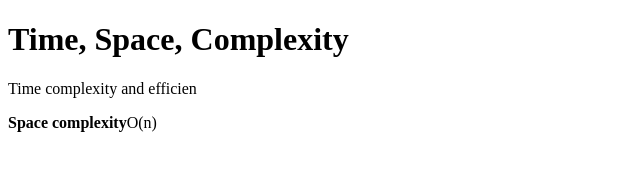
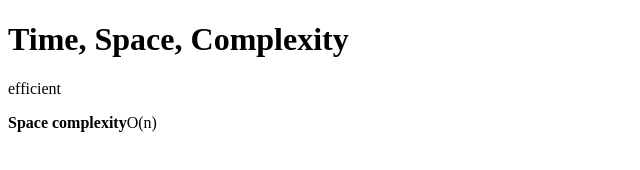
Before and after one commit to acciojob/time-and-space-complexity-RitikRunner, a website: page main.html in a window 1280 px wide. Shown: the whole page, without its empty margins (0-640 px from the left). Drawn offline with Linux system fonts and the light colour scheme.

Commit message:
created a submission

```diff
--- a/main.html
+++ b/main.html
@@ -9,7 +9,7 @@
 <body>
 	<!-- the entire body must be written by student -->
 	<h1> Time, Space, Complexity</h1>
-	<p>Time complexity and efficien</p>
+	<p>efficient</p>
 	<p><b>Space complexity</b>O(n)</p>
     <script type="text/javascript" src="./script.js">
 </script>
```
